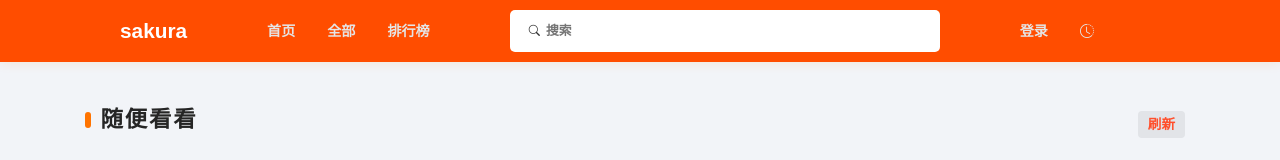
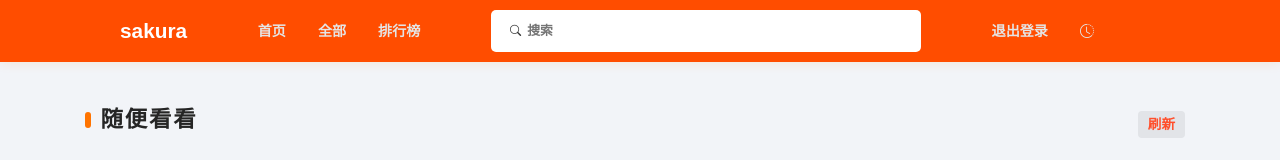
Before and after one commit to Sky-senge/sakura_anime_web_rev, a Vue app: page / in a window 1280 px wide. Shown: the top 160 px of the page. Built offline with nearby package versions, Linux system fonts and the light colour scheme; no server answers; sample sign-in values are in the browser's storage.

Commit message:
适配新的导航栏和管理后台

```diff
--- a/src/components/navbar-component.vue
+++ b/src/components/navbar-component.vue
@@ -6,6 +6,7 @@
         <button size="small" class="nav-button-l" @click="jumpTo('/')">首页</button>
         <button size="small" class="nav-button-l" @click="jumpTo('/sort')">全部</button>
         <button size="small" class="nav-button-l" @click="jumpTo('/ranking')">排行榜</button>
+        <button size="small" class="nav-button-l" @click="jumpTo('/manage')" v-if="isAdmin">管理后台</button>
       </nav>
       <div class="search-concent" v-show="!isSearchActive">
         <i class="bi bi-search"></i>
@@ -19,7 +20,8 @@
       </div>
       <nav class="right-nav" v-show="!isSearchActive">
         <i class="bi bi-search btnm" v-if="!isSearchActive" @click="activateSearch"></i>
-        <button size="small" class="nav-button" @click="jumpTo('/login')">登录</button>
+        <button size="small" class="nav-button" v-if="!isLoggedIn" @click="jumpTo('/login')">登录</button>
+        <button size="small" class="nav-button" @click="logout" v-if="isLoggedIn">退出登录</button>
         <button size="small" class="nav-button"><i title="历史记录" class="bi bi-clock-history"></i></button>
       </nav>
     </div>
@@ -29,12 +31,17 @@
 <script setup lang="ts">
 import { ref, onMounted, onBeforeUnmount } from 'vue'
 import { useRoute,useRouter } from 'vue-router'
-// import request from '@/utils/request'
+import request from '@/utils/request'
+import { useUserStore } from '@/stores/user';
+import { ElMessageBox } from 'element-plus';
 
 // 控制登录框的显示状态
 // const dialogVisible = ref(false)
 const router = useRouter();
 const route = useRoute();
+
+// userStore实例化
+const userStore = useUserStore();
 
 // 登录表单数据
 // const loginForm = reactive({
@@ -57,6 +64,12 @@ const isSearchActive = ref(false)
 // 搜索文本
 const searchText = ref('')
 
+// 是否已登录
+const isLoggedIn = ref(false); // 记录用户是否登录的状态，初始为未登录
+
+//是否为管理员
+const isAdmin = ref(false); //检查是否为管理员
+
 // 重置表单
 // const resetForm = (done?: () => void) => {
 //   loginForm.username = ''
@@ -70,6 +83,52 @@ const jumpTo = (path: string) => {
   // 防止被播放器卡住
   if(route.name==='Videoplayback'){
     window.location.href = path;
+  }
+}
+
+const logout = () => {
+  ElMessageBox.confirm(
+    "确定要登出吗？",
+    '警告',
+    {
+      confirmButtonText:'确定',
+      cancelButtonText:'取消',
+      type:'warning',
+    }
+  ).then(()=>{
+    userStore.clearUser();
+    isLoggedIn.value = false; // 退出登录成功，更新登录状态为未登录
+    router.push('/')
+    window.location.href = '/'; //刷新完成登出
+  })
+};
+
+const checkUserPermissionLv = async () => { // 检查用户权限是否满足
+  try {
+    const response = await request.get('/user/getDetail');
+    if (response.data.status && response.data.data) {
+      if (response.data.data.permission === 0) {
+        isAdmin.value = true;  // 如果权限为0（管理员），设置flag
+      } else {
+        isAdmin.value = false;
+      }
+    } else {
+      isAdmin.value = false;
+    }
+  } catch (error) {
+    console.error("Error fetching user details:", error);
+  }
+};
+
+// 加载数据
+const loadData = () =>{
+userStore.loadUser()
+if(userStore.token.length!=0){
+  // checkUserPermissionLv()
+  isLoggedIn.value=true
+  if(userStore.isAdmin===true){
+    isAdmin.value=true; //从UserStore中获取状态
+  }
   }
 }
 
@@ -132,6 +191,7 @@ onMounted(() => {
   window.addEventListener('resize', handleWindowMaximized)
   // 在初始化时检查一次窗口大小
   handleResize()
+  loadData()
 })
 
 // 在组件卸载时移除监听器
--- a/src/views/ManageHome.vue
+++ b/src/views/ManageHome.vue
@@ -39,13 +39,13 @@
         </el-menu>
       </el-aside>
       <el-container>
-        <el-header class="header">
+        <!-- <el-header class="header">
           Sakura Anime 后台管理
           <div class="header-buttons">
             <button type="primary" @click="login" v-if="!isLoggedIn">登录</button>
             <button type="info" @click="logout" v-if="isLoggedIn">退出登录</button>
           </div>
-        </el-header>
+        </el-header> -->
         <el-main class="main">
           <component :is="currentPanel" />
         </el-main>
```
